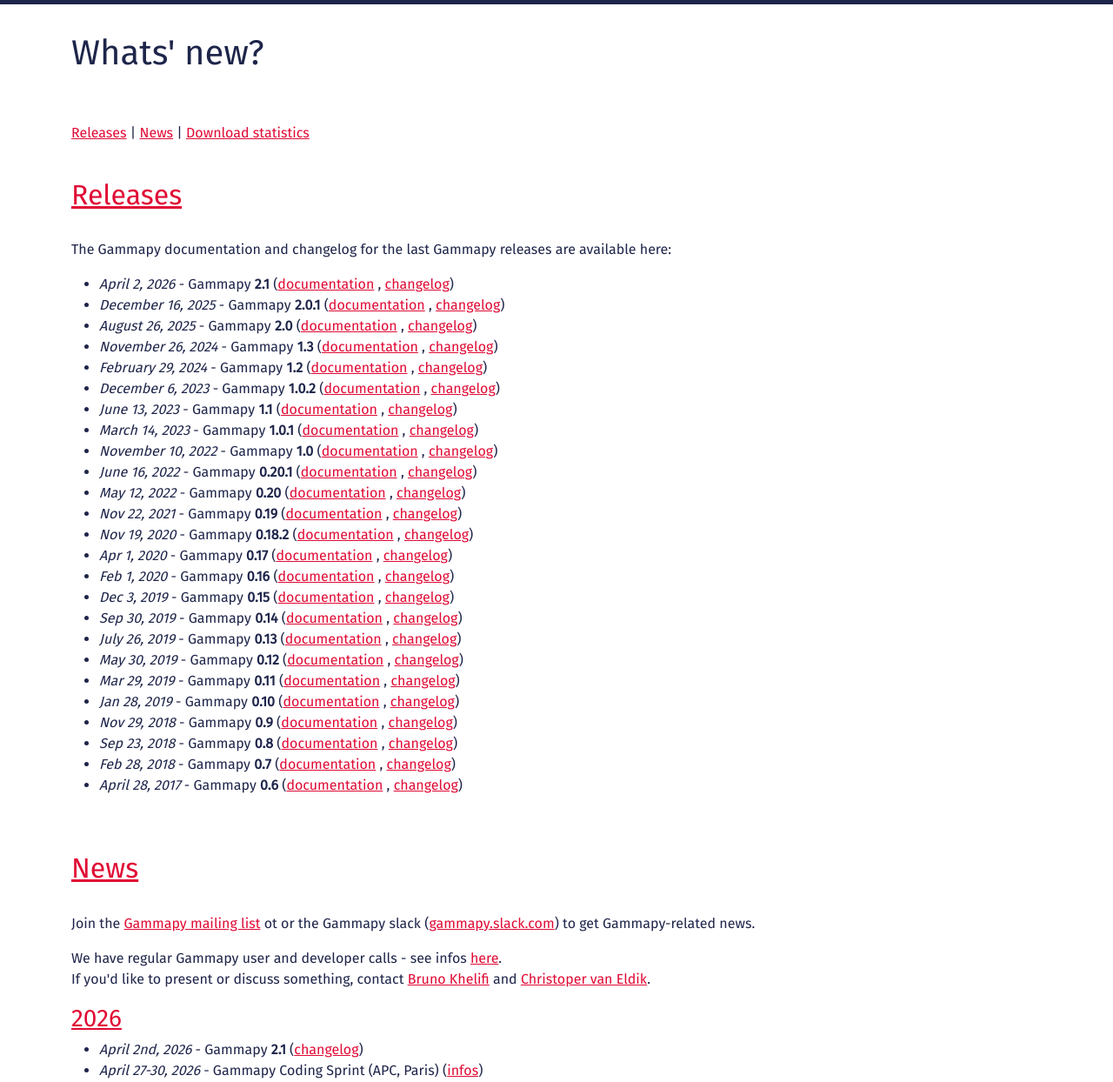
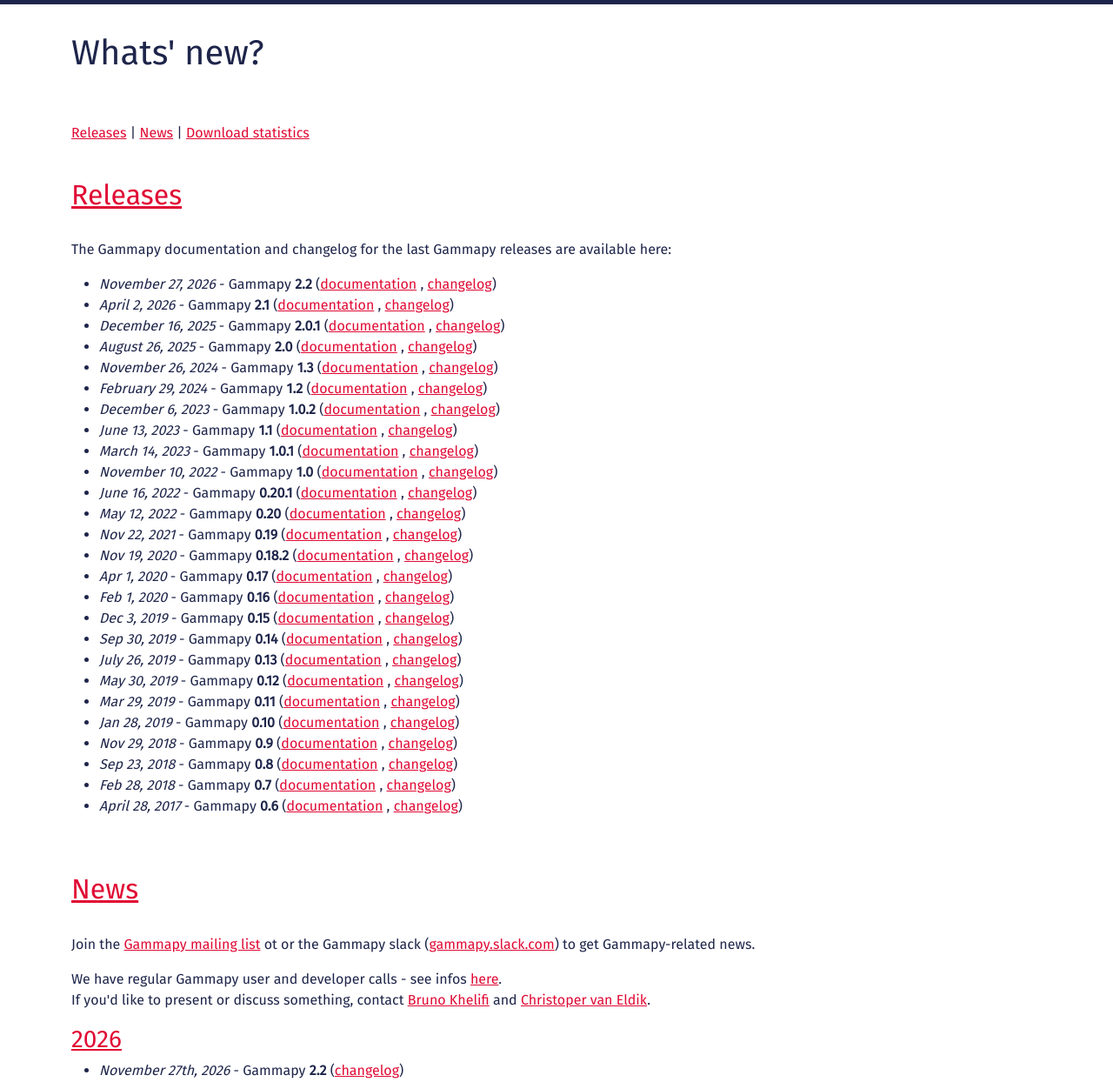
Before and after one commit to gammapy/gammapy-webpage, a plain HTML site: page news.html in a window 1280 px wide. Shown: the part 51-1295 px from the top of the page at 87% size. Drawn offline with nearby package versions, Linux system fonts and the light colour scheme.

Commit message:
Update to v2p2
Signed-off-by: Astro-Kirsty <AstroKirsty@gmail.com>

```diff
--- a/news.html
+++ b/news.html
@@ -44,6 +44,11 @@
             </p>
             <!-- tag news -->
             <ul>
+                 <li>
+                    <em>November 27, 2026</em> - Gammapy <strong>2.2</strong>
+                        (<a href="https://docs.gammapy.org/2.2/" target="_blank">documentation</a> ,
+                        <a href="https://docs.gammapy.org/2.2/release-notes/v2.2.html" target="_blank">changelog</a>)
+                 </li>
                  <li>
                     <em>April 2, 2026</em> - Gammapy <strong>2.1</strong>
                         (<a href="https://docs.gammapy.org/2.1/" target="_blank">documentation</a> ,
@@ -187,6 +192,9 @@
             </p>
             <h3 id="2026"><a href="#2026">2026</a></h3>
             <ul>
+                <li><em>November 27th, 2026</em> - Gammapy <strong>2.2</strong>
+                        (<a href="https://docs.gammapy.org/2.2/release-notes/v2.2.html" class="card-link" target="_blank">changelog</a>)
+                </li>
                 <li><em>April 2nd, 2026</em> - Gammapy <strong>2.1</strong>
                         (<a href="https://docs.gammapy.org/2.1/release-notes/v2.1.html" class="card-link" target="_blank">changelog</a>)
                 </li>
```
Also changed, not shown: index.html (+7 -3 lines).
